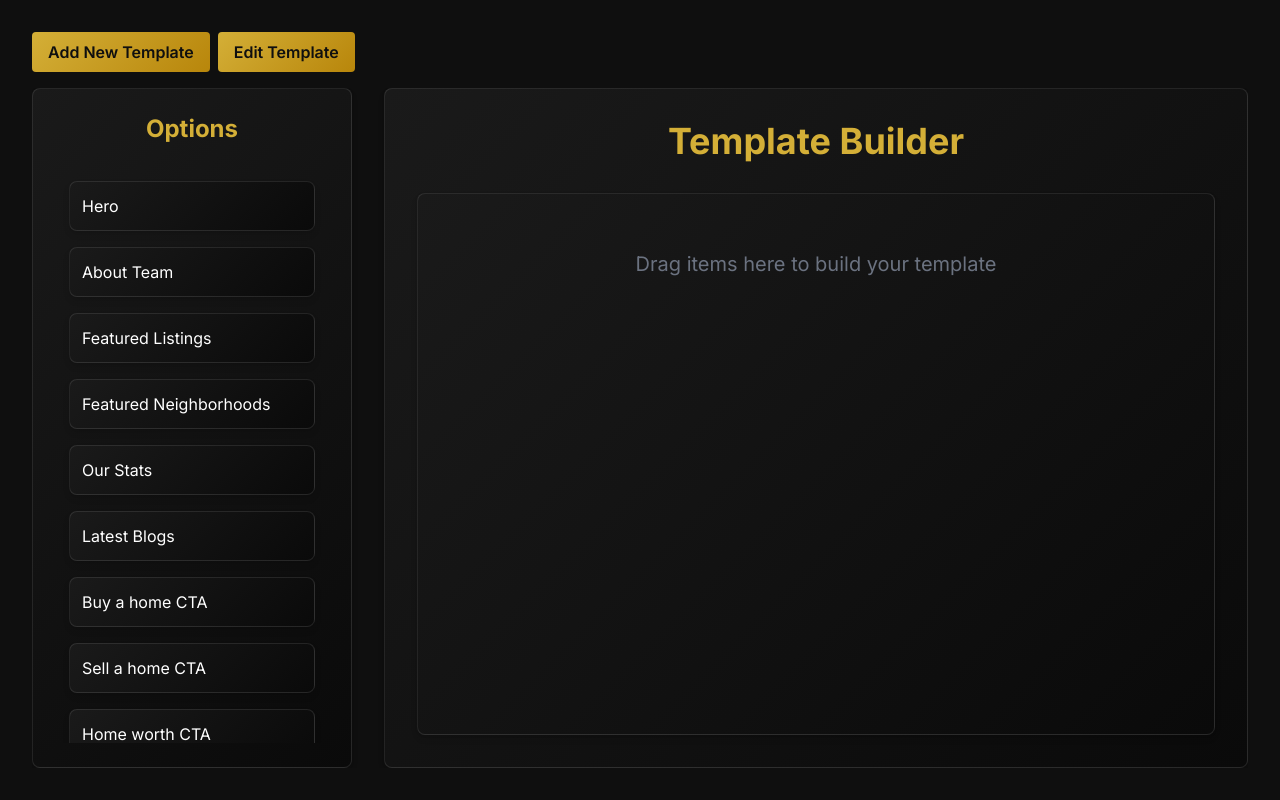
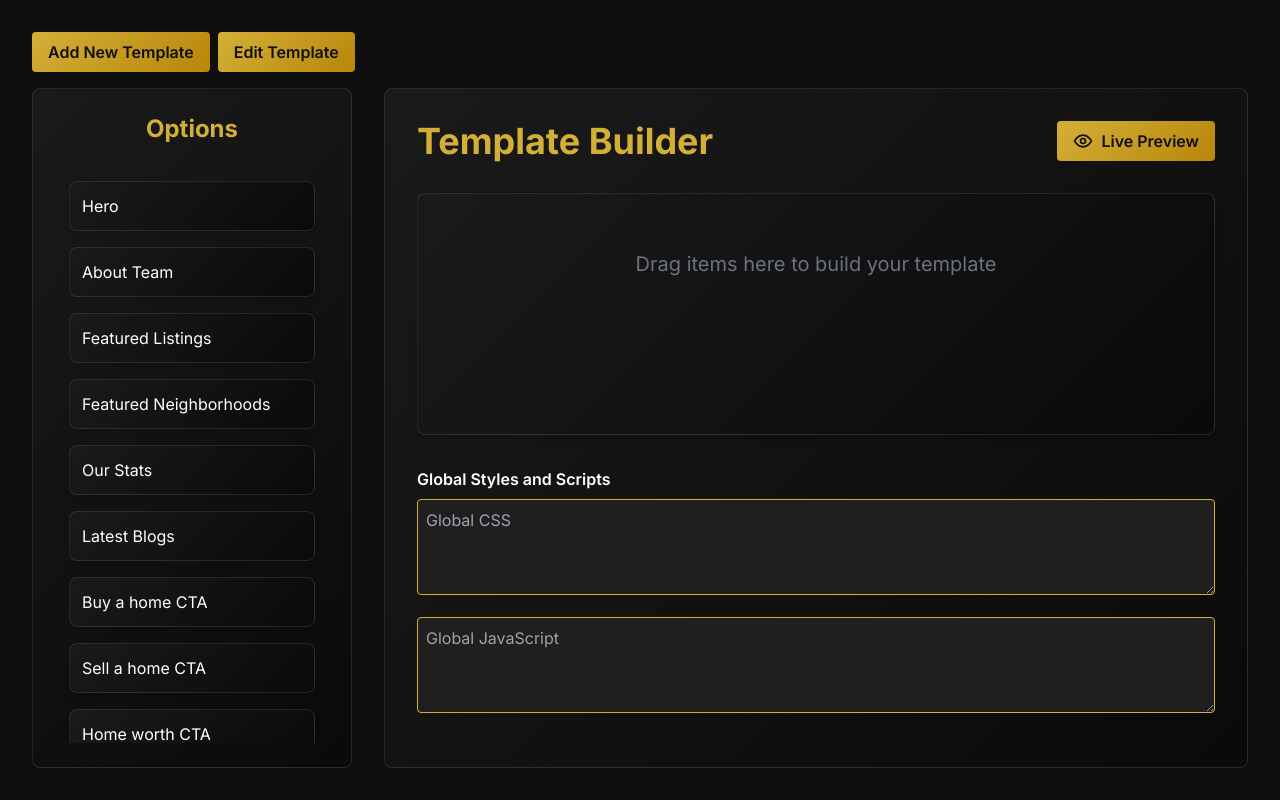
Before and after one commit to Nezreka/template-builder, a Next.js app: page / in a window 1280 px wide. Built offline with nearby package versions, Linux system fonts and the light colour scheme.

Commit message:
added basic live preview

```diff
--- a/app/components/BuildArea.tsx
+++ b/app/components/BuildArea.tsx
@@ -2,8 +2,9 @@
 
 import { useDrop, useDrag } from 'react-dnd'
 import { useRef, useState, useCallback } from 'react'
-import { ChevronUp, ChevronDown, X, Crown } from 'lucide-react'
+import { ChevronUp, ChevronDown, X, Crown, Eye } from 'lucide-react'
 import TemplateSelectorModal from './TemplateSelectorModal'
+import LivePreviewModal from './LivePreviewModal'
 
 interface BuildAreaProps {
   template: SectionData[]
@@ -170,6 +171,10 @@ function TemplateItem({ item, index, reorderTemplate, templateLength, updateTemp
 }
 
 export default function BuildArea({ template, addToTemplate, removeFromTemplate, reorderTemplate, updateTemplateItem }: BuildAreaProps) {
+  const [isPreviewOpen, setIsPreviewOpen] = useState(false)
+  const [globalCss, setGlobalCss] = useState('')
+  const [globalJs, setGlobalJs] = useState('')
+
   const [, drop] = useDrop(() => ({
     accept: ['option', 'templateItem'],
     drop: (item: { name: string, type: string }, monitor) => {
@@ -182,7 +187,16 @@ export default function BuildArea({ template, addToTemplate, removeFromTemplate,
 
   return (
     <div ref={drop} className="luxury-panel flex-1 p-8 overflow-hidden flex flex-col">
-      <h2 className="text-4xl font-bold mb-8 text-center text-[var(--accent-color)]">Template Builder</h2>
+      <div className="flex justify-between items-center mb-8">
+        <h2 className="text-4xl font-bold text-[var(--accent-color)]">Template Builder</h2>
+        <button
+          onClick={() => setIsPreviewOpen(true)}
+          className="luxury-button flex items-center"
+        >
+          <Eye size={20} className="mr-2" />
+          Live Preview
+        </button>
+      </div>
       <div className="luxury-panel bg-[var(--secondary-color)] p-6 flex-1 overflow-y-auto space-y-6">
         {template.map((item, index) => (
           <TemplateItem
@@ -199,6 +213,28 @@ export default function BuildArea({ template, addToTemplate, removeFromTemplate,
           <p className="text-center text-xl text-gray-500 mt-8">Drag items here to build your template</p>
         )}
       </div>
+      <div className="mt-8">
+        <h4 className="font-semibold mb-2">Global Styles and Scripts</h4>
+        <textarea
+          value={globalCss}
+          onChange={(e) => setGlobalCss(e.target.value)}
+          placeholder="Global CSS"
+          className="w-full p-2 mb-4 h-24 bg-[var(--secondary-color)] border border-[var(--accent-color)] rounded text-[var(--text-color)]"
+        />
+        <textarea
+          value={globalJs}
+          onChange={(e) => setGlobalJs(e.target.value)}
+          placeholder="Global JavaScript"
+          className="w-full p-2 mb-4 h-24 bg-[var(--secondary-color)] border border-[var(--accent-color)] rounded text-[var(--text-color)]"
+        />
+      </div>
+      <LivePreviewModal
+        isOpen={isPreviewOpen}
+        onClose={() => setIsPreviewOpen(false)}
+        template={template}
+        globalCss={globalCss}
+        globalJs={globalJs}
+      />
     </div>
   )
 }
--- /dev/null
+++ b/app/components/LivePreviewModal.tsx
@@ -0,0 +1,70 @@
+import { Dialog } from '@headlessui/react';
+import { X } from 'lucide-react';
+
+interface LivePreviewModalProps {
+  isOpen: boolean;
+  onClose: () => void;
+  template: Array<{
+    type: string;
+    selectedTemplate?: string;
+    content?: {
+      html: string;
+      css: string;
+      js: string;
+    };
+  }>;
+  globalCss: string;
+  globalJs: string;
+}
+
+export default function LivePreviewModal({ isOpen, onClose, template, globalCss, globalJs }: LivePreviewModalProps) {
+  return (
+    <Dialog open={isOpen} onClose={onClose} className="relative z-50">
+      <div className="fixed inset-0 bg-black/70" aria-hidden="true" />
+      <div className="fixed inset-0 flex items-center justify-center p-4">
+        <Dialog.Panel className="w-full max-w-[1500px] bg-[var(--secondary-color)] rounded-lg shadow-xl">
+          <div className="flex justify-between items-center p-4 border-b border-[var(--accent-color)]">
+            <Dialog.Title className="text-lg font-bold text-[var(--accent-color)]">Live Preview</Dialog.Title>
+            <button onClick={onClose} className="text-[var(--text-color)] hover:text-[var(--accent-color)]">
+              <X size={24} />
+            </button>
+          </div>
+          <div className="p-4">
+            <iframe
+              className="w-full h-[800px] border-2 border-[var(--accent-color)]"
+              srcDoc={generatePreviewHTML(template, globalCss, globalJs)}
+              title="Template Preview"
+            />
+          </div>
+        </Dialog.Panel>
+      </div>
+    </Dialog>
+  );
+}
+
+function generatePreviewHTML(template, globalCss: string, globalJs: string) {
+  const sections = template
+    .filter(section => section.content)
+    .map(section => `
+      <style>${section.content?.css || ''}</style>
+      ${section.content?.html || ''}
+      <script>${section.content?.js || ''}</script>
+    `)
+    .join('\n');
+
+  return `
+    <!DOCTYPE html>
+    <html lang="en">
+    <head>
+      <meta charset="UTF-8">
+      <meta name="viewport" content="width=device-width, initial-scale=1.0">
+      <title>Template Preview</title>
+      <style>${globalCss}</style>
+    </head>
+    <body class="home">
+      ${sections}
+      <script>${globalJs}</script>
+    </body>
+    </html>
+  `;
+}
```
